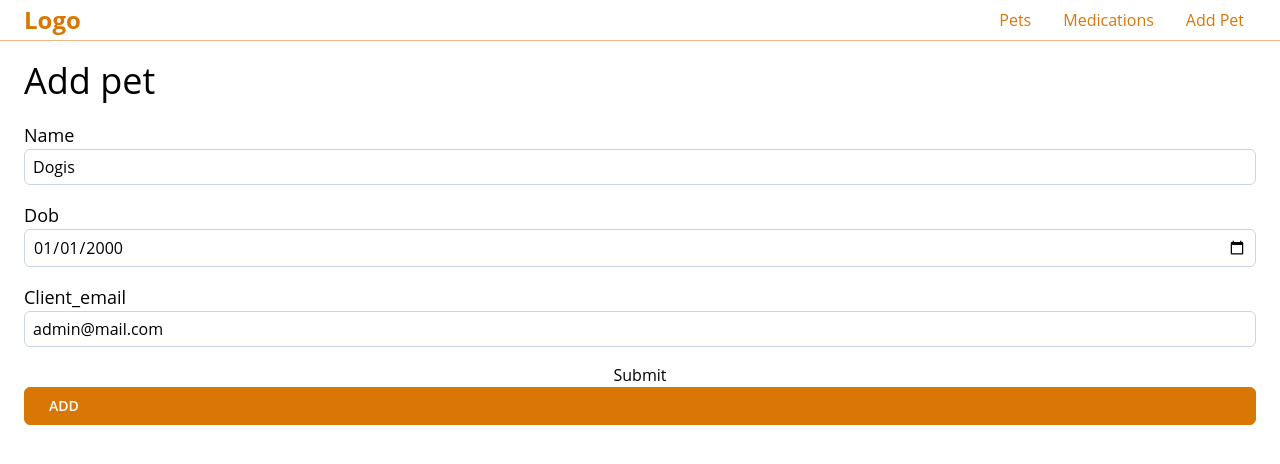
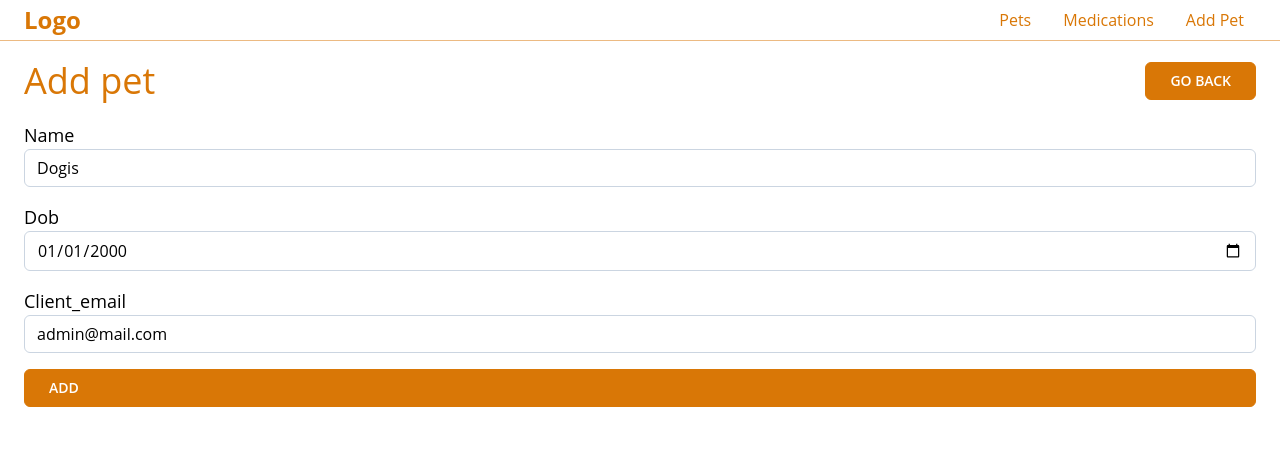
Before and after one commit to Tarvydas-Sarunas/12_pets_meds_practice, a React (Vite) app: page /pets/add in a window 1280 px wide. Shown: the top 464 px of the page. Built offline with nearby package versions, Linux system fonts and the light colour scheme.

Commit message:
loading state

```diff
--- /dev/null
+++ b/src/components/layout/PageHeader.jsx
@@ -0,0 +1,12 @@
+import React from 'react'
+import { Link } from 'react-router-dom'
+import Btn from '../ui/Btn'
+
+export default function PageHeader({link, pName, bName}) {
+  return (
+    <div className=" my-5 flex items-center justify-between">
+      <h1 className="text-main text-4xl ">{pName}</h1>
+      <Link to={link}> <Btn >{bName}</Btn> </Link>
+      </div>
+  )
+}
--- a/src/components/pets/SinglePetCard.jsx
+++ b/src/components/pets/SinglePetCard.jsx
@@ -5,11 +5,11 @@ import Btn from '../ui/Btn'
 
 export default function SinglePetCard({item: pObj}) {
   return (
-    <Card li>
+    <Card className='shadow-lg' li>
             <h3 className="text-xl mb-2 font-bold">{pObj.name}</h3>
             <p >{new Date(pObj.dob).toLocaleDateString()}</p>
             <p className="mb-4">{pObj.client_email}</p>
-            <div className="flex gap-1">
+            <div className="flex gap-1 justify-center">
               <Link to={'/pets/1'}>
               <Btn>View Logs</Btn>
               </Link>
--- a/src/components/ui/Btn.jsx
+++ b/src/components/ui/Btn.jsx
@@ -1,5 +1,5 @@
 export default function Btn({children, outline, type = 'button', className = '', onClick = () => {}}) {
   return (
-    <div type={type} className={` ${outline ? ' bg-white  text-main' : ' bg-main text-white'} border-main text-sm border px-6 py-2 uppercase font-semibold rounded-md + ${className}`} onClick={onClick}>{children}</div>
+    <div type={type} className={` ${outline ? ' bg-white  text-main' : ' bg-main text-white'} border-main text-sm border px-6 py-2 uppercase font-semibold rounded-md + ${className}`}onClick={onClick}>{children}</div>
   )
 }
--- a/src/components/ui/Card.jsx
+++ b/src/components/ui/Card.jsx
@@ -1,9 +1,9 @@
 
 
-export default function Card({children, li = ''}) {
+export default function Card({children, li = '', className = '' }) {
 const Element = li ? 'li' : 'div'
   return (
-    <Element className='border rounded-md px-4 py-3 inline-block text-center'>
+    <Element className={'border rounded-md px-4 py-3 inline-block text-center ' + className}>
       {children}
     </Element>
   )
--- /dev/null
+++ b/src/components/ui/SmartInput.jsx
@@ -0,0 +1,38 @@
+
+
+function SmartInput({ name, formik, type = 'text', placeholder }) {
+
+  if (!name) {
+    console.warn('SmartInput nera name');
+  }
+  if (!formik) {
+    console.warn('SmartInput nera Formik');
+    return <h2>Nera formiko!!!</h2>;
+  }
+  const Element = type === 'textarea' ? 'textarea' : 'input';
+
+  return (
+    <label className='block mb-4'>
+      <span className='text-lg block first-letter:uppercase'>{name}</span>
+      <Element
+        onChange={formik.handleChange}
+        onBlur={formik.handleBlur}
+        value={formik.values[name]}
+        name={name}
+        className={`border w-full px-3 py-[6px] rounded-md ${
+          formik.touched[name] && formik.errors[name]
+            ? 'border-red-500 bg-red-50'
+            : 'border-slate-300'
+        } `}
+        type={type}
+        rows={type === 'textarea' ? 4 : undefined}
+        placeholder={placeholder || 'Enter ' + name}
+      />
+      {formik.touched[name] && formik.errors[name] && (
+        <p className='bg-red-100 text-red-800 rounded-md px-4 py-1 mt-2'>{formik.errors[name]}</p>
+      )}
+    </label>
+  );
+}
+
+export default SmartInput;
--- a/src/pages/AddPet.jsx
+++ b/src/pages/AddPet.jsx
@@ -2,37 +2,24 @@ import * as Yup from 'yup';
 import axios from "axios"
 import Btn from "../components/ui/Btn";
 import { useFormik } from 'formik';
+import SmartInput from '../components/ui/SmartInput';
+import PageHeader from '../components/layout/PageHeader';
+import { useNavigate } from 'react-router';
 
-function SmartInput({name, formik, type = 'text', placeholder}) {
-  return (
-    <label className="block mb-4">
-      <span className="text-lg block first-letter:uppercase">{name}</span>
-      <input
-        onChange={formik.handleChange}
-        onBlur={formik.handleBlur}
-        value={formik.values[name]}
-        name={name}
-        className={`border w-full px-2 py-[5px] rounded-md ${formik.touched[name] && formik.errors[name] ? 'border-red-500 bg-red-50': 'border-slate-300' } `}
-        type={type}
-        placeholder={placeholder || 'Enter ' + name}
-      />
-      {formik.touched[name] && formik.errors[name] &&
-        <div className="bg-red-100 text-red-900 px-4 py-1 mt-2 rounded-md">
-          <p>{formik.errors[name]}</p>
-        </div>
-      }
-    </label>
-  );
-}
 
 export default function AddPet() {
   const url = 'https://glittery-dull-snickerdoodle.glitch.me/v1/pets';
+
+
 
   const initialValues = {
     name: 'Dogis',
     dob: '2000-01-01',
     client_email: 'admin@mail.com',
   };
+
+  const navigate = useNavigate()
+
 
   const formik = useFormik({
     initialValues: initialValues,
@@ -48,20 +35,24 @@ export default function AddPet() {
   });
 
   function sendAxios(dataToSend) {
-    axios.post(url, dataToSend)
-    .then((resp) => console.log('resp ===', resp))
+    axios.post('https://glittery-dull-snickerdoodle.glitch.me/v1/pets', dataToSend)
+    .then((resp) => {
+      if (resp.status === 200) {
+        navigate('/pets')
+      }
+      console.log('resp ===', resp)})
     .catch((error) => console.warn('ivyko klaida:', error))
   }
 
   return (
     <div className="container">
-      <h1 className="text-4xl my-5">Add pet</h1>
+      <PageHeader link={'/'} pName={'Add pet'} bName={'Go Back'}/>
+
       <form noValidate onSubmit={formik.handleSubmit} className="grid gap-x-5">
         {/* one input */}
         <SmartInput name={'name'} formik={formik}/>
         <SmartInput name={'dob'} type={'date'} formik={formik}/>
         <SmartInput name={'client_email'} type={'email'} formik={formik}/>
-        <button type='submit'>Submit</button>
         <Btn type="submit">Add</Btn>
       </form>
     </div>
--- a/src/pages/PetsPage.jsx
+++ b/src/pages/PetsPage.jsx
@@ -1,22 +1,20 @@
-import { Link } from "react-router-dom";
-import Btn from "../components/ui/Btn";
+
 import useApiData from "../hooks/useApiData";
-import Card from "../components/ui/Card";
 import SinglePetCard from "../components/pets/SinglePetCard";
+import PageHeader from "../components/layout/PageHeader";
 
 const url = 'https://glittery-dull-snickerdoodle.glitch.me/v1/pets'
 
 export default function PetsPage() {
 
-   const [petsArr, setPetsArr] = useApiData(url)
+   const [petsArr, setPetsArr, isLoading] = useApiData(url)
 
   return (
     <div className="container">
-      <div className=" my-5 flex items-center justify-between">
-      <h1 className="text-main text-4xl ">Pets List</h1>
-      <Link to={'/pets/add'}> <Btn >Add Pet</Btn> </Link>
-      </div>
-      <ul className="grid grid-cols-3 gap-5 pb-44">
+      <PageHeader link={'/pets/add'} pName={'Pets List'} bName={'Add Pet'}/>
+
+      {isLoading && <p className="text-4xl px-4 py-3 border rounded-md text-center">Loading...</p>}
+      <ul className="grid grid-cols-1 md:grid-cols-2 lg:grid-cols-3 xl:grid-cols-4 gap-5 pb-44">
       {petsArr.map((pObj, index) =>
           <SinglePetCard key={index} item={pObj}/>
         )}
```
